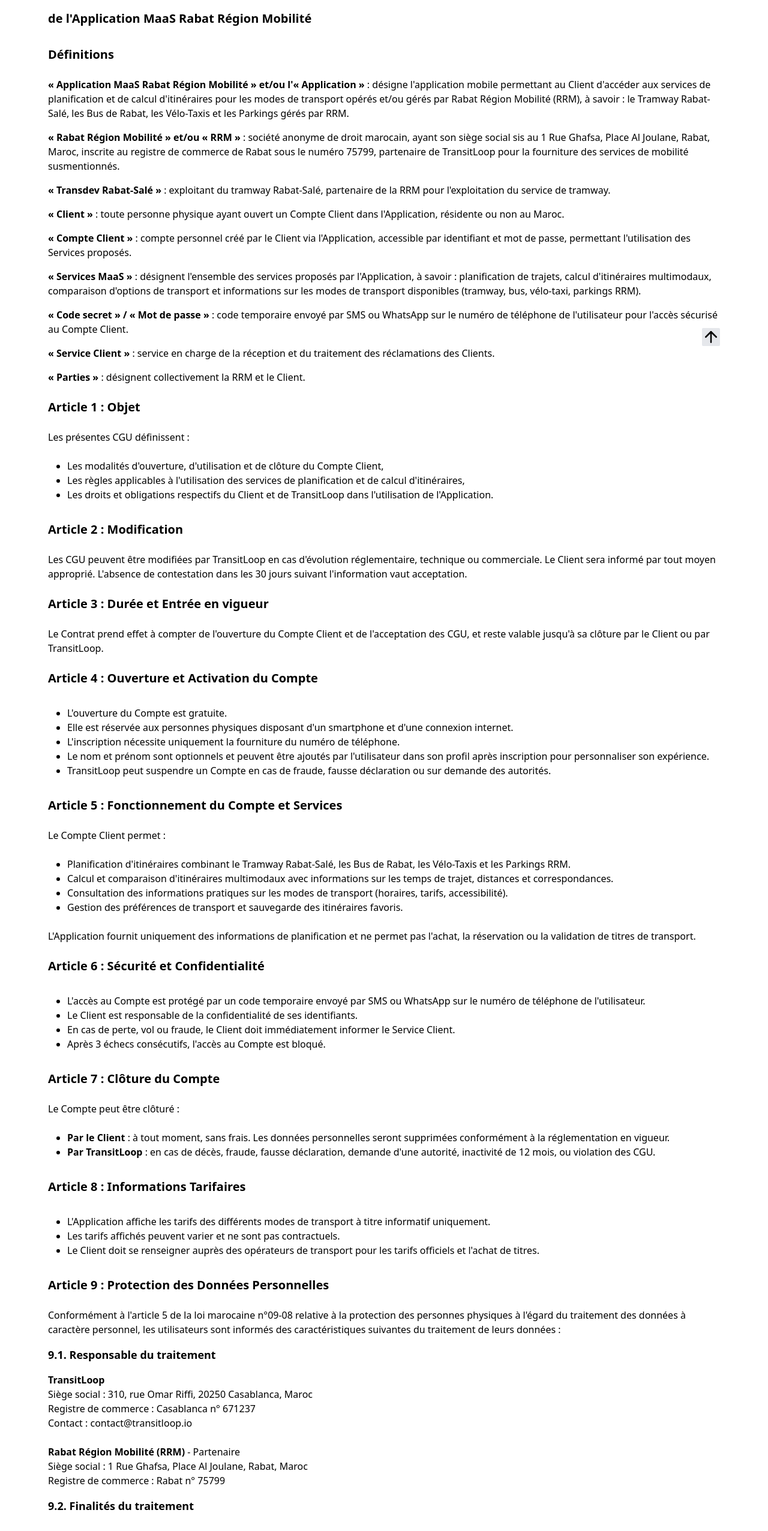
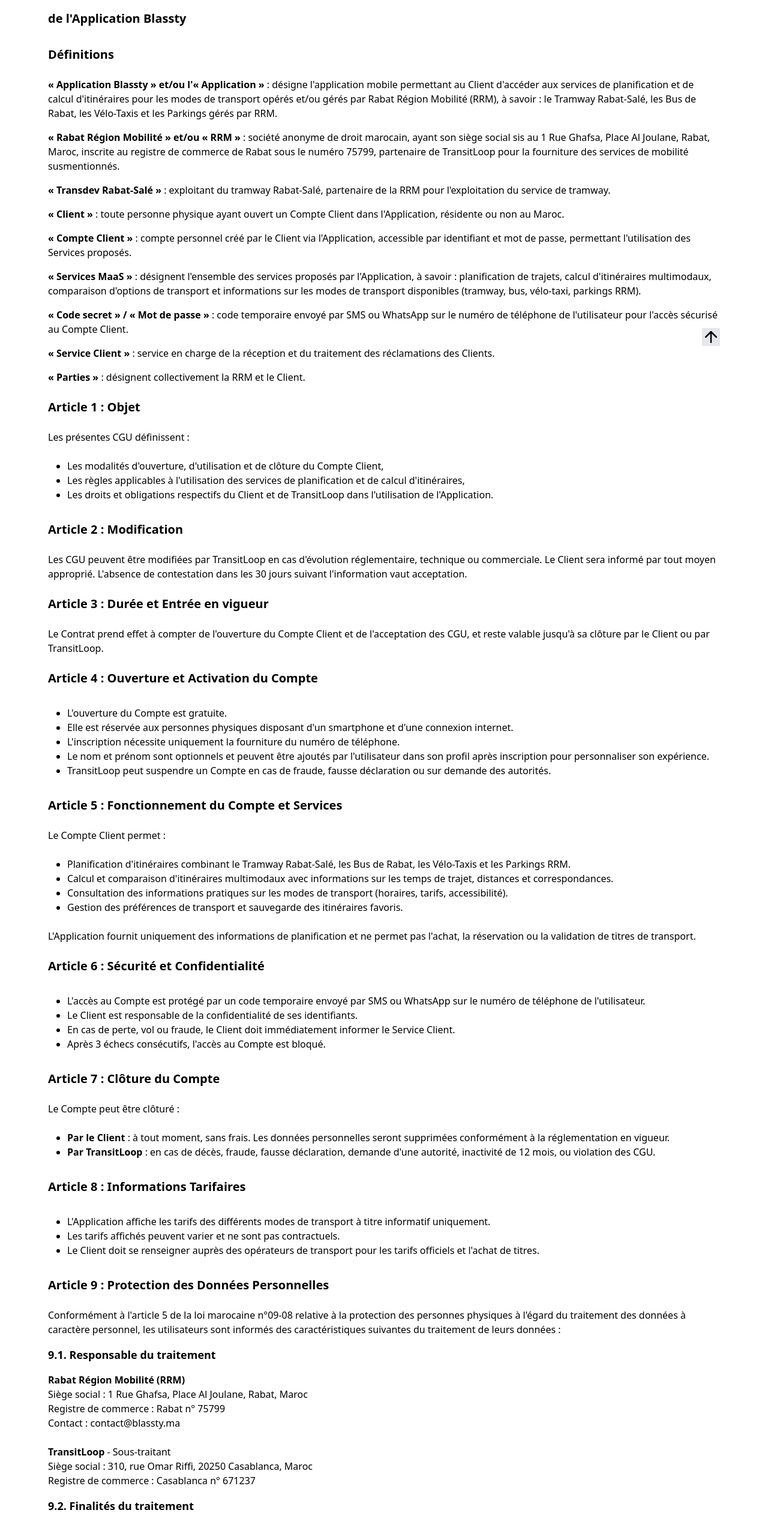
Before and after one commit to larbizard/transitloop.io, a Next.js app: page /cgu-rrm-fr in a window 1280 px wide. Shown: the part 143-2696 px from the top of the page at 60% size. Built offline with nearby package versions, Linux system fonts and the light colour scheme.

Commit message:
Change RRM Application to Blassty

```diff
--- a/pages/cgu-rrm-ar.tsx
+++ b/pages/cgu-rrm-ar.tsx
@@ -25,12 +25,12 @@
                             الشروط العامة للاستخدام
                         </h1>
                         <h2 id="sous-titre" className="text-xl font-bold py-4 text-right">
-                            لتطبيق MaaS الرباط الجهة للتنقل
+                            لتطبيق Blassty
                         </h2>
 
                         <h3 id="definitions" className="text-xl font-bold py-4">التعاريف</h3>
                         <p className="py-2">
-                            <strong>« تطبيق MaaS الرباط الجهة للتنقل » و/أو « التطبيق »</strong> : التطبيق المحمول الذي يتيح للعميل الوصول إلى خدمات التخطيط وحساب المسارات لوسائل النقل التي تشغل و/أو تديرها الرباط الجهة للتنقل (ر.ج.ت)، وهي: ترامواي الرباط-سلا، حافلات الرباط، الدراجات النارية، ومواقف السيارات التي تديرها ر.ج.ت.
+                            <strong>« تطبيق Blassty » و/أو « التطبيق »</strong> : التطبيق المحمول الذي يتيح للعميل الوصول إلى خدمات التخطيط وحساب المسارات لوسائل النقل التي تشغل و/أو تديرها الرباط الجهة للتنقل (ر.ج.ت)، وهي: ترامواي الرباط-سلا، حافلات الرباط، الدراجات النارية، ومواقف السيارات التي تديرها ر.ج.ت.
                         </p>
                         <p className="py-2">
                             <strong>« الرباط الجهة للتنقل » و/أو « ر.ج.ت »</strong> : شركة مجهولة الاسم خاضعة للقانون المغربي، مقرها في 1 زنقة قفصة، ساحة الجولان، الرباط، المغرب، مسجلة في السجل التجاري بالرباط تحت رقم 75799، شريك ترانزيت لوب في تقديم خدمات التنقل المذكورة.
@@ -127,14 +127,14 @@
 
                         <h4 id="article-9-1" className="text-lg font-semibold py-2">9.1. مسؤول المعالجة</h4>
                         <p className="py-2">
-                            <strong>ترانزيت لوب</strong><br />
+                            <strong>الرباط الجهة للتنقل (ر.ج.ت)</strong><br />
+                            المقر الاجتماعي: 1 زنقة قفصة، ساحة الجولان، الرباط، المغرب<br />
+                            السجل التجاري: الرباط رقم 75799<br />
+                            الاتصال: contact@blassty.ma<br />
+                            <br />
+                            <strong>ترانزيت لوب</strong> - متعاقد من الباطن<br />
                             المقر الاجتماعي: 310، شارع عمر الرفيعي، 20250 الدار البيضاء، المغرب<br />
-                            السجل التجاري: الدار البيضاء رقم 671237<br />
-                            الاتصال: contact@transitloop.io<br />
-                            <br />
-                            <strong>الرباط الجهة للتنقل (ر.ج.ت)</strong> - شريك<br />
-                            المقر الاجتماعي: 1 زنقة قفصة، ساحة الجولان، الرباط، المغرب<br />
-                            السجل التجاري: الرباط رقم 75799
+                            السجل التجاري: الدار البيضاء رقم 671237
                         </p>
 
                         <h4 id="article-9-2" className="text-lg font-semibold py-2">9.2. أغراض المعالجة</h4>
@@ -156,13 +156,13 @@
 
                         <h4 id="article-9-4" className="text-lg font-semibold py-2">9.4. الأساس القانوني للمعالجة</h4>
                         <p className="py-2">
-                            تستند المعالجة على المصلحة المشروعة لترانزيت لوب في تقديم خدمات تخطيط المسارات وعلى موافقة المستخدم للبيانات الاختيارية.
+                            تستند المعالجة على المصلحة المشروعة للرباط الجهة للتنقل (ر.ج.ت) في تقديم خدمات تخطيط المسارات وعلى موافقة المستخدم للبيانات الاختيارية.
                         </p>
 
                         <h4 id="article-9-5" className="text-lg font-semibold py-2">9.5. مستلمو البيانات</h4>
                         <ul className="list-disc ml-4 p-4">
-                            <li>ترانزيت لوب (مسؤول المعالجة)</li>
-                            <li>الرباط الجهة للتنقل (ر.ج.ت) - شريك لخدمات تخطيط المسارات</li>
+                            <li>الرباط الجهة للتنقل (ر.ج.ت) - (مسؤول المعالجة)</li>
+                            <li>ترانزيت لوب (متعاقد من الباطن)</li>
                             <li>السلطات المختصة (عند الطلب القانوني)</li>
                         </ul>
                         <p className="py-2">
@@ -189,13 +189,13 @@
                         <h4 id="article-9-8" className="text-lg font-semibold py-2">9.8. ممارسة الحقوق</h4>
                         <p className="py-2">
                             لممارسة حقوقكم، اتصلوا بنا:<br />
-                            <strong>البريد الإلكتروني:</strong> contact@transitloop.io<br />
-                            <strong>البريد:</strong> ترانزيت لوب – 310، شارع عمر الرفيعي، 20250 الدار البيضاء، المغرب
+                            <strong>البريد الإلكتروني:</strong> contact@blassty.ma<br />
+                            <strong>البريد:</strong> الرباط الجهة للتنقل – 1 زنقة قفصة، ساحة الجولان، الرباط، المغرب
                         </p>
 
                         <h4 id="article-9-9" className="text-lg font-semibold py-2">9.9. إعلان الهيئة الوطنية لحماية المعطيات الشخصية</h4>
                         <p className="py-2">
-                            هذا المعالجة موضوع إعلان / طلب ترخيص لدى الهيئة الوطنية لحماية المعطيات الشخصية تحت الرقم ………… يمكن نقل البيانات الشخصية المجمعة إلى ترانزيت لوب وإلى الرباط الجهة للتنقل وفقاً لطلب النقل المودع لدى الهيئة الوطنية لحماية المعطيات الشخصية.
+                            هذا المعالجة موضوع إعلان / طلب ترخيص لدى الهيئة الوطنية لحماية المعطيات الشخصية تحت الرقم ………… يمكن نقل البيانات الشخصية المجمعة إلى الرباط الجهة للتنقل وإلى ترانزيت لوب وفقاً لطلب النقل المودع لدى الهيئة الوطنية لحماية المعطيات الشخصية.
                         </p>
 
                         <h4 id="article-9-10" className="text-lg font-semibold py-2">9.10. الشكايات</h4>
--- a/pages/cgu-rrm-en.tsx
+++ b/pages/cgu-rrm-en.tsx
@@ -25,12 +25,12 @@
                             TERMS AND CONDITIONS OF USE
                         </h1>
                         <h2 id="sous-titre" className="text-xl font-bold py-4 text-left">
-                            for the MaaS Rabat Region Mobility Application
+                            for the Blassty Application
                         </h2>
 
                         <h3 id="definitions" className="text-xl font-bold py-4">Definitions</h3>
                         <p className="py-2">
-                            <strong>"MaaS Rabat Region Mobility Application" and/or "Application"</strong>: the mobile application allowing the Client to access route planning and calculation services for transport modes operated and/or managed by Rabat Region Mobility (RRM), namely: Rabat-Salé Tramway, Rabat Buses, Motorcycles, and RRM-managed Parking.
+                            <strong>"Blassty Application" and/or "Application"</strong>: the mobile application allowing the Client to access route planning and calculation services for transport modes operated and/or managed by Rabat Region Mobility (RRM), namely: Rabat-Salé Tramway, Rabat Buses, Motorcycles, and RRM-managed Parking.
                         </p>
                         <p className="py-2">
                             <strong>"Rabat Region Mobility" and/or "RRM"</strong>: a Moroccan joint-stock company, with its registered office at 1 Rue Ghafsa, Place Al Joulane, Rabat, Morocco, registered in the Rabat Commercial Register under number 75799, TransitLoop partner for providing the aforementioned mobility services.
@@ -127,14 +127,14 @@
 
                         <h4 id="article-9-1" className="text-lg font-semibold py-2">9.1. Data Controller</h4>
                         <p className="py-2">
-                            <strong>TransitLoop</strong><br />
+                            <strong>Rabat Region Mobility (RRM)</strong><br />
+                            Registered office: 1 Rue Ghafsa, Place Al Joulane, Rabat, Morocco<br />
+                            Trade register: Rabat n° 75799<br />
+                            Contact: contact@blassty.ma<br />
+                            <br />
+                            <strong>TransitLoop</strong> - Subcontractor<br />
                             Registered office: 310, rue Omar Riffi, 20250 Casablanca, Morocco<br />
-                            Trade register: Casablanca n° 671237<br />
-                            Contact: contact@transitloop.io<br />
-                            <br />
-                            <strong>Rabat Region Mobility (RRM)</strong> - Partner<br />
-                            Registered office: 1 Rue Ghafsa, Place Al Joulane, Rabat, Morocco<br />
-                            Trade register: Rabat n° 75799
+                            Trade register: Casablanca n° 671237
                         </p>
 
                         <h4 id="article-9-2" className="text-lg font-semibold py-2">9.2. Processing Purposes</h4>
@@ -156,13 +156,13 @@
 
                         <h4 id="article-9-4" className="text-lg font-semibold py-2">9.4. Legal Basis for Processing</h4>
                         <p className="py-2">
-                            Processing is based on TransitLoop's legitimate interest in providing route planning services and on user consent for optional data.
+                            Processing is based on Rabat Region Mobility (RRM)'s legitimate interest in providing route planning services and on user consent for optional data.
                         </p>
 
                         <h4 id="article-9-5" className="text-lg font-semibold py-2">9.5. Data Recipients</h4>
                         <ul className="list-disc ml-4 p-4">
-                            <li>TransitLoop (data controller)</li>
-                            <li>Rabat Region Mobility (RRM) - partner for route planning services</li>
+                            <li>Rabat Region Mobility (RRM) - (data controller)</li>
+                            <li>TransitLoop (subcontractor)</li>
                             <li>Competent authorities (upon legal request)</li>
                         </ul>
                         <p className="py-2">
@@ -189,13 +189,13 @@
                         <h4 id="article-9-8" className="text-lg font-semibold py-2">9.8. Exercising Rights</h4>
                         <p className="py-2">
                             To exercise your rights, contact us:<br />
-                            <strong>Email:</strong> contact@transitloop.io<br />
-                            <strong>Mail:</strong> TransitLoop – 310, rue Omar Riffi, 20250 Casablanca, Morocco
+                            <strong>Email:</strong> contact@blassty.ma<br />
+                            <strong>Mail:</strong> Rabat Region Mobility – 1 Rue Ghafsa, Place Al Joulane, Rabat, Morocco
                         </p>
 
                         <h4 id="article-9-9" className="text-lg font-semibold py-2">9.9. CNDP Declaration</h4>
                         <p className="py-2">
-                            This processing has been subject to a declaration / authorization request to the CNDP under number ………… The collected personal data may be transmitted to TransitLoop and to Rabat Region Mobility in accordance with the transfer request filed with the CNDP.
+                            This processing has been subject to a declaration / authorization request to the CNDP under number ………… The collected personal data may be transmitted to Rabat Region Mobility and to TransitLoop in accordance with the transfer request filed with the CNDP.
                         </p>
 
                         <h4 id="article-9-10" className="text-lg font-semibold py-2">9.10. Complaints</h4>
--- a/pages/cgu-rrm-fr.tsx
+++ b/pages/cgu-rrm-fr.tsx
@@ -26,12 +26,12 @@
               CONDITIONS GÉNÉRALES D'UTILISATION (CGU)
             </h1>
             <h2 id="sous-titre" className="text-xl font-bold py-4">
-              de l'Application MaaS Rabat Région Mobilité
+              de l'Application Blassty
             </h2>
 
             <h3 id="definitions" className="text-xl font-bold py-4">Définitions</h3>
             <p className="py-2">
-              <strong>« Application MaaS Rabat Région Mobilité » et/ou l'« Application »</strong> : désigne l'application mobile permettant au Client d'accéder aux services de planification et de calcul d'itinéraires pour les modes de transport opérés et/ou gérés par Rabat Région Mobilité (RRM), à savoir : le Tramway Rabat-Salé, les Bus de Rabat, les Vélo-Taxis et les Parkings gérés par RRM.
+              <strong>« Application Blassty » et/ou l'« Application »</strong> : désigne l'application mobile permettant au Client d'accéder aux services de planification et de calcul d'itinéraires pour les modes de transport opérés et/ou gérés par Rabat Région Mobilité (RRM), à savoir : le Tramway Rabat-Salé, les Bus de Rabat, les Vélo-Taxis et les Parkings gérés par RRM.
             </p>
             <p className="py-2">
               <strong>« Rabat Région Mobilité » et/ou « RRM »</strong> : société anonyme de droit marocain, ayant son siège social sis au 1 Rue Ghafsa, Place Al Joulane, Rabat, Maroc, inscrite au registre de commerce de Rabat sous le numéro 75799, partenaire de TransitLoop pour la fourniture des services de mobilité susmentionnés.
@@ -128,14 +128,14 @@
 
             <h4 id="article-9-1" className="text-lg font-semibold py-2">9.1. Responsable du traitement</h4>
             <p className="py-2">
-              <strong>TransitLoop</strong><br />
+              <strong>Rabat Région Mobilité (RRM)</strong><br />
+              Siège social : 1 Rue Ghafsa, Place Al Joulane, Rabat, Maroc<br />
+              Registre de commerce : Rabat n° 75799<br />
+              Contact : contact@blassty.ma<br />
+              <br />
+              <strong>TransitLoop</strong> - Sous-traitant<br />
               Siège social : 310, rue Omar Riffi, 20250 Casablanca, Maroc<br />
-              Registre de commerce : Casablanca n° 671237<br />
-              Contact : contact@transitloop.io<br />
-              <br />
-              <strong>Rabat Région Mobilité (RRM)</strong> - Partenaire<br />
-              Siège social : 1 Rue Ghafsa, Place Al Joulane, Rabat, Maroc<br />
-              Registre de commerce : Rabat n° 75799
+              Registre de commerce : Casablanca n° 671237
             </p>
 
             <h4 id="article-9-2" className="text-lg font-semibold py-2">9.2. Finalités du traitement</h4>
@@ -157,13 +157,13 @@
 
             <h4 id="article-9-4" className="text-lg font-semibold py-2">9.4. Base légale du traitement</h4>
             <p className="py-2">
-              Le traitement est fondé sur l'intérêt légitime de TransitLoop à fournir des services de planification d'itinéraires et sur le consentement de l'utilisateur pour les données optionnelles.
+              Le traitement est fondé sur l'intérêt légitime de Rabat Région Mobilité (RRM) à fournir des services de planification d'itinéraires et sur le consentement de l'utilisateur pour les données optionnelles.
             </p>
 
             <h4 id="article-9-5" className="text-lg font-semibold py-2">9.5. Destinataires des données</h4>
             <ul className="list-disc ml-4 p-4">
-              <li>TransitLoop (responsable du traitement)</li>
-              <li>Rabat Région Mobilité (RRM) - partenaire pour les services de planification</li>
+              <li>Rabat Région Mobilité (RRM) - (responsable du traitement)</li>
+              <li>TransitLoop (sous-traitant)</li>
               <li>Autorités compétentes (sur demande légale)</li>
             </ul>
             <p className="py-2">
@@ -190,13 +190,13 @@
             <h4 id="article-9-8" className="text-lg font-semibold py-2">9.8. Exercice des droits</h4>
             <p className="py-2">
               Pour exercer vos droits, contactez-nous :<br />
-              <strong>E-mail :</strong> contact@transitloop.io<br />
-              <strong>Courrier :</strong> TransitLoop – 310, rue Omar Riffi, 20250 Casablanca, Maroc
+              <strong>E-mail :</strong> contact@blassty.ma<br />
+              <strong>Courrier :</strong> Rabat Région Mobilité – 1 Rue Ghafsa, Place Al Joulane, Rabat, Maroc
             </p>
 
             <h4 id="article-9-9" className="text-lg font-semibold py-2">9.9. Déclaration CNDP</h4>
             <p className="py-2">
-              Ce traitement a fait l'objet d'une déclaration / demande d'autorisation auprès de la CNDP sous le numéro ………… Les données personnelles collectées peuvent être transmises à TransitLoop et à Rabat Région Mobilité conformément à la demande de transfert déposée auprès de la CNDP.
+              Ce traitement a fait l'objet d'une déclaration / demande d'autorisation auprès de la CNDP sous le numéro ………… Les données personnelles collectées peuvent être transmises à Rabat Région Mobilité et à TransitLoop conformément à la demande de transfert déposée auprès de la CNDP.
             </p>
 
             <h4 id="article-9-10" className="text-lg font-semibold py-2">9.10. Réclamations</h4>
```
